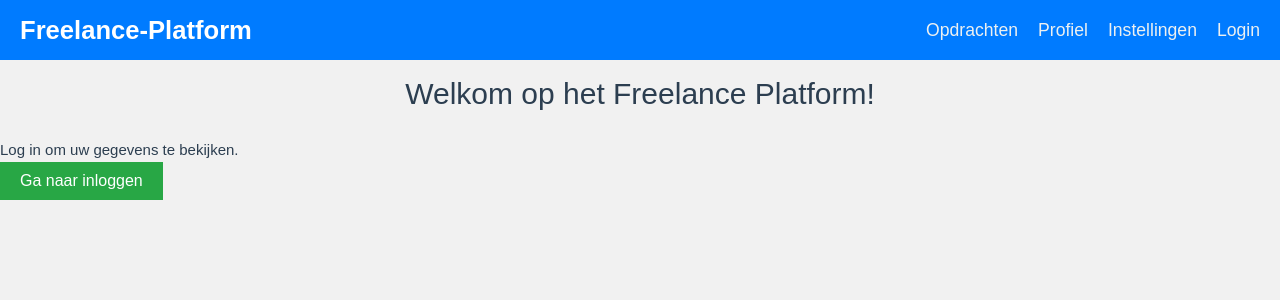
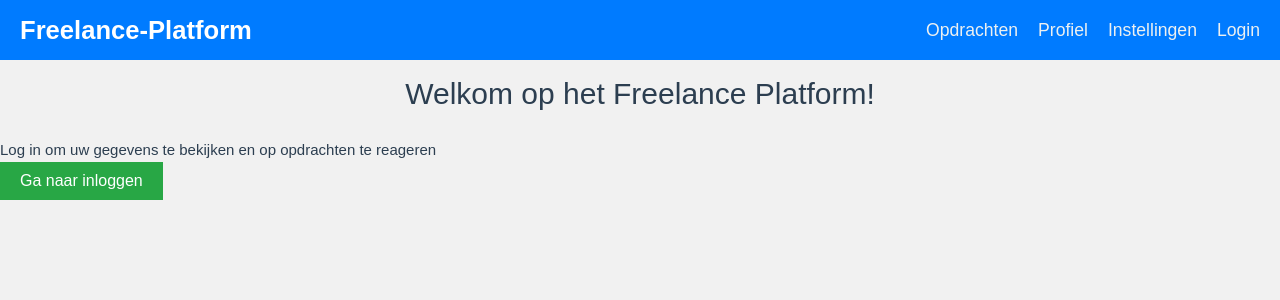
Before and after one commit to Nadir1109/frontend-freelance, a Vue app: page / in a window 1280 px wide. Shown: the top 300 px of the page. Built offline with nearby package versions, Linux system fonts and the light colour scheme.

Commit message:
changed home page text

```diff
--- a/src/components/HomePage.vue
+++ b/src/components/HomePage.vue
@@ -8,7 +8,7 @@
       <p><strong>Rol:</strong> {{ userRole }}</p>
     </div>
     <div v-else>
-      <p>Log in om uw gegevens te bekijken.</p>
+      <p>Log in om uw gegevens te bekijken en op opdrachten te reageren</p>
       <button @click="redirectToLogin">Ga naar inloggen</button>
     </div>
   </div>
```
Also changed, not shown: 1 other file (tests, documents, lock files or other folders).
